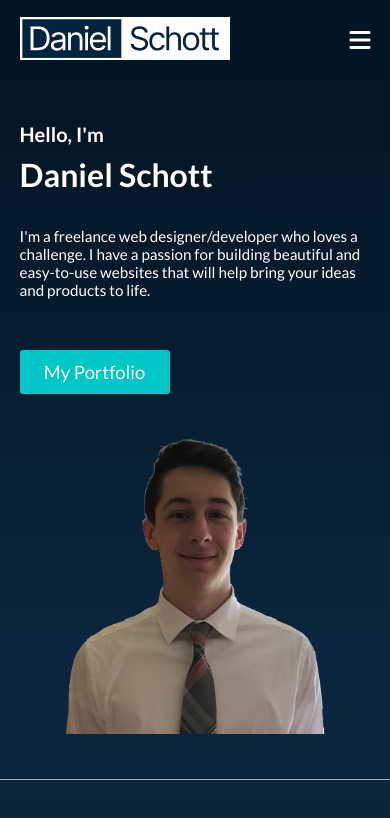
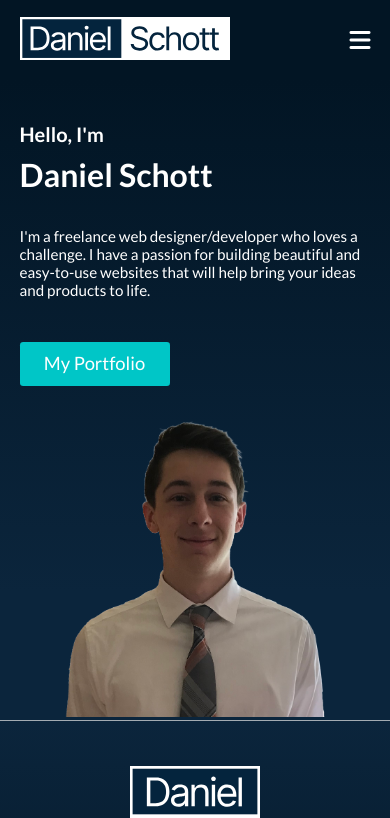
Before and after one commit to dtschott/web-portfolio, a React (Vite) app: page / in a window 390 px wide. Shown: the top 818 px of the page. Built offline with nearby package versions, Linux system fonts and the light colour scheme.

Commit message:
Hero section styling + responsiveness

```diff
--- a/src/components/HeroSection/hero_section.module.css
+++ b/src/components/HeroSection/hero_section.module.css
@@ -1,5 +1,3 @@
-/* For next time, portrait image container has vertical margin for some reason */
-
 .hero-container {
   display: flex;
   flex-direction: column;
@@ -14,6 +12,7 @@
 }
 
 .hero-header {
+  width: auto;
   display: flex;
   flex-direction: column;
   gap: 1vh;
@@ -32,14 +31,7 @@
 
 .hero-container div {
   font-size: max(2.5vw, 0.95rem);
-  margin-bottom: 5vh;
-}
-
-:global .hero-cta {
-  font-size: 1.15rem;
-  width: 150px;
-  height: 2.75rem;
-  margin: 0;
+  margin-bottom: 0vh;
 }
 
 .portrait-img-container {
@@ -50,10 +42,16 @@
   width: max(60vw, 275px);
 }
 
+:global .hero-cta {
+  font-size: 1.15rem;
+  width: 150px;
+  height: 2.75rem;
+  margin: 4vh 0;
+}
+
 @media (min-width: 768px) {
   .hero-container {
     flex-direction: row;
-    text-align: left;
   }
 
   .hero-header {
@@ -77,6 +75,7 @@
     font-size: 1.15rem;
     width: 175px;
     height: 3rem;
+    flex-shrink: 1;
   }
 
   .portrait-img {
@@ -87,5 +86,31 @@
 @media (min-width: 1024px) {
   .hero-container {
     padding: 10vh 12vw 0;
+    justify-content: space-between;
+  }
+
+  .portrait-img-container {
+    margin: 0 0;
+  }
+
+  .hero-header {
+    width: 40vw;
+    gap: 0;
+  }
+
+  .hero-container h2 {
+    font-size: max(2.5vw, 2rem);
+  }
+
+  .hero-container h1 {
+    font-size: max(4vw, 3rem);
+  }
+
+  .hero-container div {
+    font-size: max(1.15vw, 1.25rem);
+  }
+
+  .portrait-img {
+    width: min(40vw, 400px);
   }
 }
```
